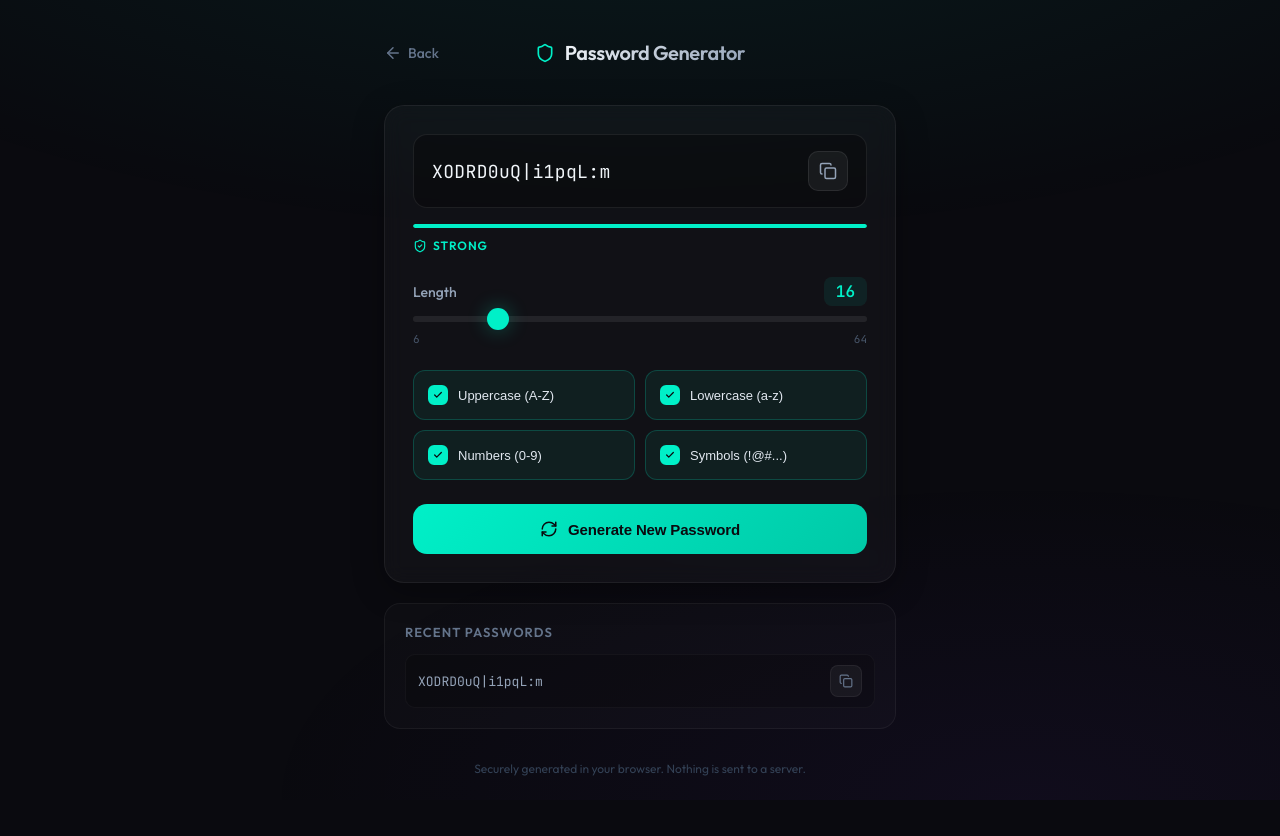
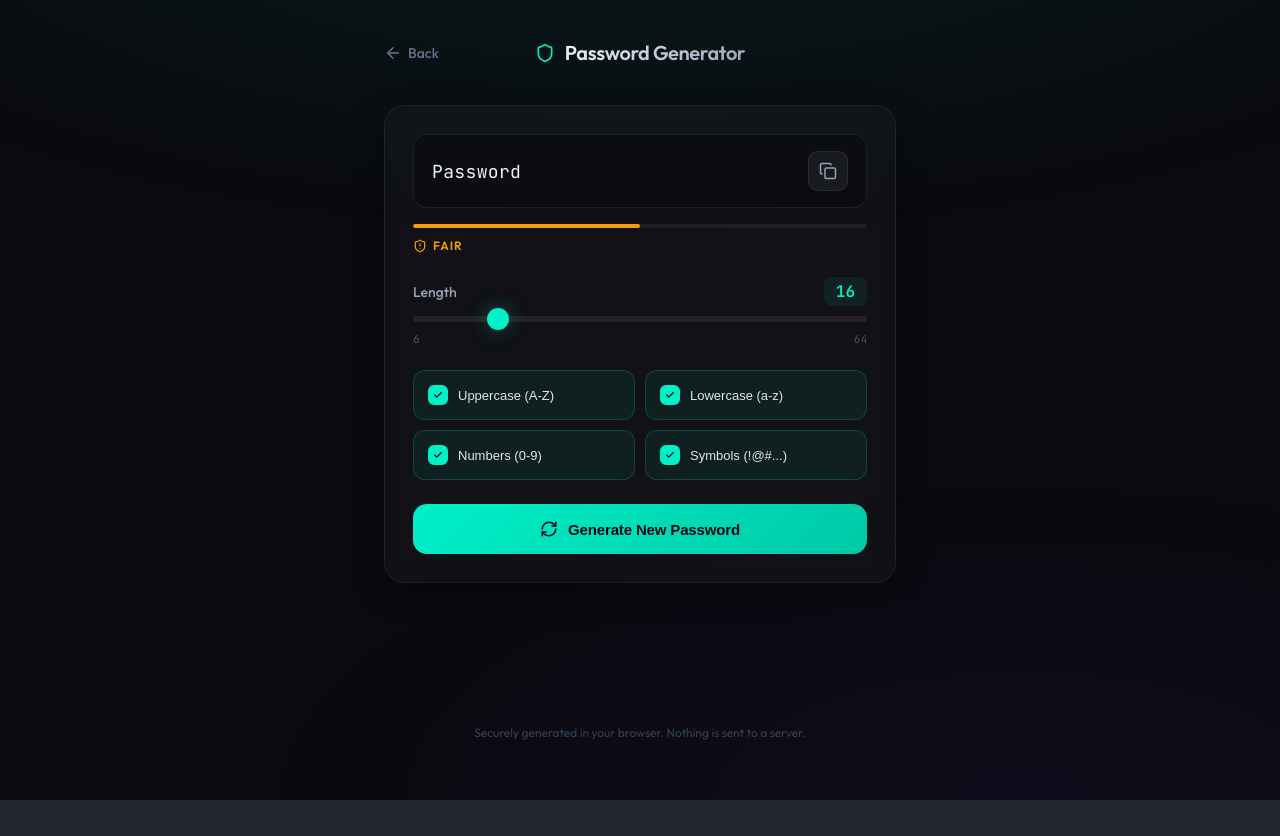
Before and after one commit to Hengborann-Moul/Hengborann-Moul.github.io, a Next.js app: page /apps/password-generator in a window 1280 px wide. After the commit the page ends 800 px from the top, so only its background shows below. Built offline with nearby package versions, Linux system fonts and the light colour scheme.

Commit message:
chore: Remove auto-generate on mount in password generator
The component now starts with a default password instead of
automatically
generating one on initial render.

```diff
--- a/src/app/apps/password-generator/page.tsx
+++ b/src/app/apps/password-generator/page.tsx
@@ -1,6 +1,6 @@
 'use client';
 
-import { useState, useEffect, useCallback } from 'react';
+import { useState, useCallback } from 'react';
 import {
   Copy,
   RefreshCw,
@@ -74,7 +74,7 @@ export default function PasswordGenerator() {
     numbers: true,
     symbols: true,
   });
-  const [password, setPassword] = useState('');
+  const [password, setPassword] = useState('Password');
   const [copied, setCopied] = useState(false);
   const [history, setHistory] = useState<PasswordHistoryItem[]>([]);
 
@@ -90,10 +90,6 @@ export default function PasswordGenerator() {
       ]);
     }
   }, [length, options]);
-
-  useEffect(() => {
-    regenerate();
-  }, [length, options, regenerate]);
 
   const handleCopy = async () => {
     if (!password) return;
```
